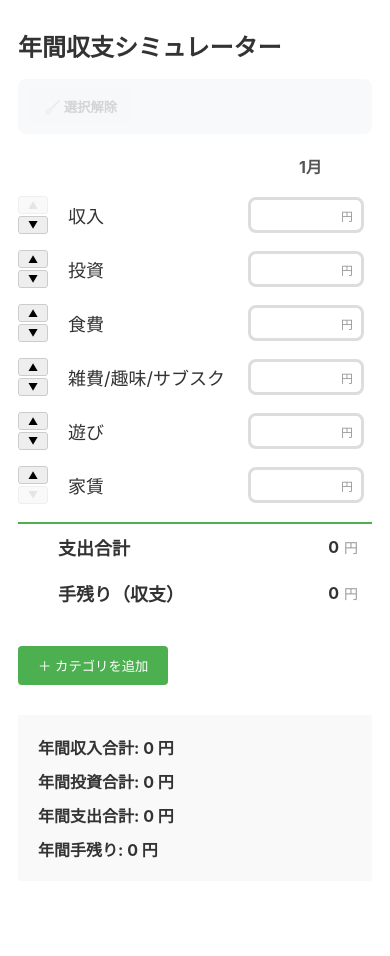
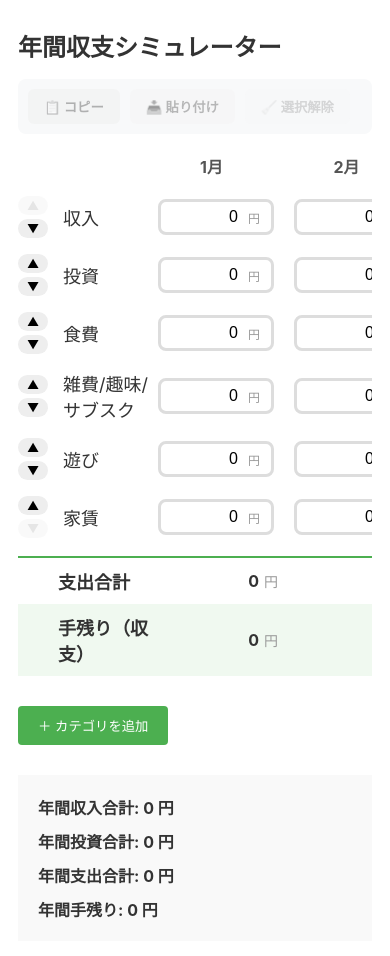
Before and after one commit to ykita3/annual-budget-sim, a Vue app: page / in a window 390 px wide. Shown: the top 956 px of the page. Before the commit the page ends 899 px from the top, so only its background shows below. Built offline with nearby package versions, Linux system fonts and the light colour scheme.

Commit message:
複数選択微調整、アラート削除、style微調整

```diff
--- a/src/App.vue
+++ b/src/App.vue
@@ -19,6 +19,10 @@ const categories = ref(
 // --- データ管理 ---
 const initialState = categories.value.reduce((acc, cat) => {
   acc[cat.id] = {};
+  // 1〜12月すべてに 0 を入れる
+  for (let m = 1; m <= 12; m++) {
+    acc[cat.id][m] = 0;
+  }
   return acc;
 }, {});
 const savedData = JSON.parse(localStorage.getItem('kakeibo_vue_data'));
@@ -26,6 +30,17 @@ const data = reactive(savedData || initialState);
 
 categories.value.forEach((cat) => {
   if (!data[cat.id]) data[cat.id] = {};
+});
+
+categories.value.forEach((cat) => {
+  if (!data[cat.id]) data[cat.id] = {};
+
+  // 1〜12月をループして、値がない（undefined）なら 0 をセット
+  for (let m = 1; m <= 12; m++) {
+    if (data[cat.id][m] === undefined || data[cat.id][m] === null || data[cat.id][m] === '') {
+      data[cat.id][m] = 0;
+    }
+  }
 });
 
 watch(
@@ -101,15 +116,26 @@ const selectedCells = ref([]);
 const isDragging = ref(false);
 const startCell = ref(null);
 
+/* App.vue の startSelect 内の修正 */
 const startSelect = (catId, month, event) => {
+  // 1. まずドラッグフラグを立てる
   isDragging.value = true;
+
+  // 2. 🌟 強制的に「今入力中だったやつ」のカーソルを消す
+  if (document.activeElement instanceof HTMLElement) {
+    document.activeElement.blur();
+  }
+
+  // 3. ブラウザが勝手にテキスト（円とかラベル）を選択するのを防ぐ
+  window.getSelection()?.removeAllRanges();
+
+  // 4. 選択範囲の更新
   if (!(event.ctrlKey || event.metaKey)) {
     selectedCells.value = [];
   }
   startCell.value = { catId, month };
   updateSelectionRange(catId, month);
 };
-
 const handleMouseEnter = (catId, month) => {
   if (isDragging.value && startCell.value) {
     updateSelectionRange(catId, month);
@@ -141,12 +167,19 @@ const stopDragging = () => {
 };
 
 // --- コピー＆ペースト ---
+const isCopying = ref(false); // 🌟コピー状態を管理するフラグを追加
+
 const copyToClipboard = async () => {
   if (selectedCells.value.length === 0) return;
-  // 選択順ではなく、カレンダー的な並び順でコピーされるようにソートすると綺麗だよ
+
   const textToCopy = selectedCells.value.map((cell) => data[cell.catId][cell.month] || 0).join('\n');
   await navigator.clipboard.writeText(textToCopy);
-  alert('コピーしたよ！');
+
+  // 🌟アラートを消して、代わりにボタンの文字を一時的に変える
+  isCopying.value = true;
+  setTimeout(() => {
+    isCopying.value = false;
+  }, 1000); // 1秒後に元に戻す
 };
 
 const pasteFromClipboard = async () => {
@@ -236,10 +269,10 @@ onMounted(() => {
         <h1>年間収支シミュレーター</h1>
 
         <div class="action-bar">
-          <button @click="copyToClipboard" class="action-btn copy no-mobile" :disabled="selectedCells.length === 0">
+          <button @click="copyToClipboard" class="action-btn copy" :disabled="selectedCells.length === 0">
             📋 コピー
           </button>
-          <button @click="pasteFromClipboard" class="action-btn paste no-mobile" :disabled="selectedCells.length === 0">
+          <button @click="pasteFromClipboard" class="action-btn paste" :disabled="selectedCells.length === 0">
             📥 貼り付け
           </button>
           <button @click="selectedCells = []" class="action-btn clear" :disabled="selectedCells.length === 0">
@@ -269,6 +302,7 @@ onMounted(() => {
               </div>
 
               <MonthRow
+                :class="{ 'is-dragging': isDragging }"
                 :month-data="data[cat.id]"
                 :selected-month-keys="selectedCells.filter((c) => c.catId === cat.id).map((c) => c.month)"
                 @mousedown-cell="(m, event) => startSelect(cat.id, m, event)"
@@ -287,7 +321,7 @@ onMounted(() => {
             </div>
 
             <div class="row balance-row">
-              <label class="month-label sticky-label">手残り（収支）</label>
+              <label class="month-label sticky-label bg-primary">手残り（収支）</label>
               <div class="months">
                 <div v-for="m in 12" :key="m" class="month-total-cell" :class="{ minus: getMonthBalance(m) < 0 }">
                   {{ getMonthBalance(m).toLocaleString() }}<span class="total-unit">円</span>
@@ -360,6 +394,11 @@ h1 {
   position: relative; /* 子の sticky の基準になる */
 }
 
+.scroll-container.is-dragging {
+  user-select: none; /* ドラッグ中に周りの文字が青く光るのを防ぐ */
+  pointer-events: all;
+}
+
 .month-header {
   display: flex;
   /* gap: 20px; */
@@ -368,7 +407,7 @@ h1 {
 }
 
 .header-spacer {
-  width: 220px;
+  width: 243px;
   flex-shrink: 0;
   position: sticky;
   left: 0;
@@ -376,7 +415,6 @@ h1 {
   z-index: 30;
   display: flex;
   align-items: center;
-  /* gap: 10px; */
 }
 
 .month-header-label {
@@ -395,6 +433,10 @@ hr {
   border-top: 1px solid #ddd;
 }
 
+.is-dragging input {
+  pointer-events: none !important;
+}
+
 .total-row,
 .balance-row {
   display: flex;
@@ -411,7 +453,7 @@ hr {
 }
 
 .balance-row {
-  background-color: #f0f9f0;
+  background-color: #f0f9f0 !important;
   padding: 10px 0;
   font-weight: bold;
 }
@@ -433,7 +475,7 @@ hr {
   width: 180px;
   font-size: 18px;
   flex-shrink: 0;
-  padding-left: 10px;
+  padding: 0 10px;
   background-color: transparent; /* 親の背景色(白)を活かす */
   z-index: auto; /* 親の z-index に任せる */
 }
@@ -470,10 +512,11 @@ hr {
 .table-inner {
   display: inline-block;
   min-width: 100%;
+  margin-bottom: 20px;
 }
 
 .add-btn {
-  margin: 30px 0;
+  margin: 10px 0 30px;
   padding: 10px 20px;
   background-color: #4caf50;
   color: white;
@@ -489,25 +532,24 @@ hr {
 .category-row-wrapper {
   display: flex;
   align-items: center;
-  gap: 10px;
 }
 
 .sort-buttons {
   display: flex;
   flex-direction: column;
-  gap: 2px;
+  gap: 4px;
   min-width: max-content; /* 横に突き抜けても崩れないように */
   width: 30px; /* ボタンエリアの幅を固定 */
   flex-shrink: 0; /* 潰れないように固定 */
 }
 
 .sort-buttons button {
-  padding: 2px 5px;
-  font-size: 10px;
+  padding: 2px 0;
+  font-size: 12px;
   cursor: pointer;
   background: #eee;
-  border: 1px solid #ccc;
-  border-radius: 3px;
+  border: none;
+  border-radius: 15px;
 }
 
 .row-content {
@@ -589,14 +631,6 @@ hr {
 }
 
 /* 2. ヘッダー（○月）の左側の余白を、下の固定エリアの幅に合わせる */
-.header-spacer {
-  width: 240px;
-  flex-shrink: 0;
-  position: sticky;
-  left: 0;
-  z-index: 30;
-  background-color: white;
-}
 
 /* 3. 合計行も同じように固定されるようにクラスを追加（もし必要なら） */
 .total-row,
@@ -619,19 +653,26 @@ hr {
   flex-shrink: 0;
 }
 
-/* 4. スマホ時は固定を解除（以前のメディアクエリに合わせる） */
+.bg-primary {
+  --row-bg: #f0f9f0;
+}
+
+/* クラスがついた要素自体と、その中の固定エリアに色を適用 */
+.bg-primary,
+.bg-primary .sticky-side-area,
+.bg-primary .month-label {
+  background-color: var(--row-bg) !important; /* ★こっちに important をつける！ */
+}
+
 @media (max-width: 768px) {
   .sticky-side-area,
   .header-spacer,
   .total-row .month-label,
   .balance-row .month-label {
     position: static;
-    width: 220px;
+    width: 140px;
     box-shadow: none;
   }
-}
-
-@media (max-width: 768px) {
   .no-mobile {
     display: none !important;
   }
@@ -644,9 +685,14 @@ hr {
   .sticky-label,
   .header-spacer {
     position: static;
-    width: 220px;
+    width: 115px;
     background-color: transparent;
-    padding-right: 15px;
+    padding-right: 21px;
+  }
+
+  .month-label {
+    width: 100px;
+    padding: 0 5px;
   }
 
   h1 {
--- a/src/components/MonthRow.vue
+++ b/src/components/MonthRow.vue
@@ -14,11 +14,13 @@ const format = (val) => {
   if (val === undefined || val === null || val === '') return '';
   return Number(val).toLocaleString();
 };
-
 const handleInput = (m, e) => {
   const rawValue = e.target.value;
+  // 数字以外を除去
   const numValue = rawValue.replace(/[^\d]/g, '');
-  props.monthData[m] = numValue === '' ? '' : Number(numValue);
+
+  // 空っぽなら 0、そうでなければ数値に変換して代入
+  props.monthData[m] = numValue === '' ? 0 : Number(numValue);
 };
 
 const isSelected = (m) => props.selectedMonthKeys.includes(m);
@@ -26,10 +28,6 @@ const isSelected = (m) => props.selectedMonthKeys.includes(m);
 
 <template>
   <div class="row-inner">
-    <!-- <label class="month-label" @click="emit('click-label')"> -->
-    {{ label }}
-    <!-- </label> -->
-
     <div class="months">
       <div
         v-for="m in 12"
@@ -45,7 +43,6 @@ const isSelected = (m) => props.selectedMonthKeys.includes(m);
           pattern="\d*"
           :value="format(monthData[m])"
           @input="handleInput(m, $event)"
-          @mousedown.stop="emit('mousedown-cell', m, $event)"
         />
         <span class="unit">円</span>
       </div>
@@ -98,7 +95,8 @@ const isSelected = (m) => props.selectedMonthKeys.includes(m);
   transition: all 0.2s;
   cursor: cell;
   position: relative;
-  justify-content: center; /* 中の input を中央寄せ */
+  /* justify-content: center;  */
+  /* padding: 4px 8px;  */
 }
 
 .month-input-container input {
@@ -110,6 +108,7 @@ const isSelected = (m) => props.selectedMonthKeys.includes(m);
   background: transparent;
   position: relative;
   z-index: 2;
+  cursor: text;
 }
 
 .is-selected {
@@ -123,4 +122,14 @@ const isSelected = (m) => props.selectedMonthKeys.includes(m);
   font-size: 12px;
   margin-left: 8px;
 }
+.is-dragging input {
+  pointer-events: none !important;
+  user-select: none !important;
+}
+.month-input-container:has(~ .is-dragging) input,
+:host-context(.is-dragging) input,
+.is-dragging input {
+  pointer-events: none !important;
+  user-select: none !important;
+}
 </style>
```
